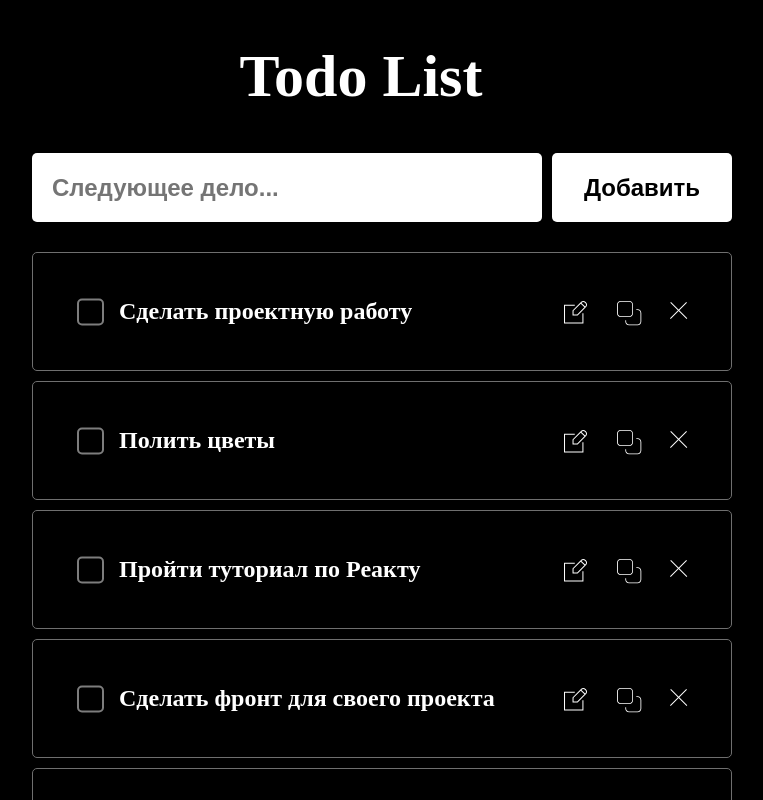
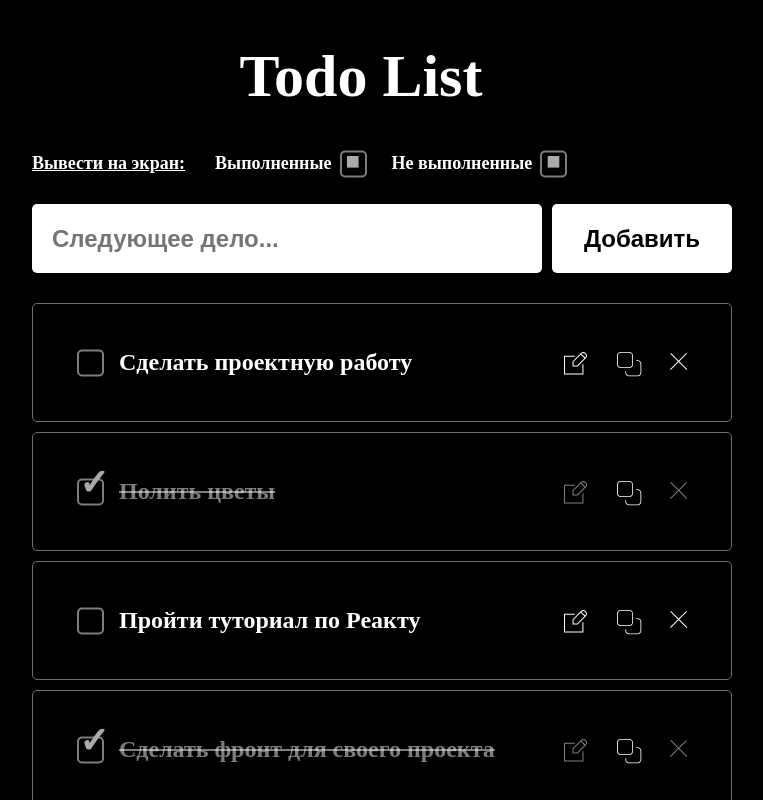
Before and after one commit to akr-Tamara-A/js-todo-list, a React (Create React App) app: page / in a window 1280 px wide. Shown: the top 800 px of the page, without its empty margins (258-1021 px from the left). Built offline with nearby package versions, Linux system fonts and the light colour scheme.

Commit message:
feat: добавить фильтрацию todo

```diff
--- /dev/null
+++ b/src/components/Checkbox/Checkbox.css
@@ -0,0 +1,77 @@
+.todos__label {
+  position: relative;
+  font-size: 18px;
+}
+
+.todos__label_left {
+  margin-right: 60px;
+  font-size: 18px;
+}
+
+
+.todos__checkbox {
+  position: absolute;
+  width: 1px;
+  height: 1px;
+  overflow: hidden;
+  clip: rect(0 0 0 0);
+  z-index: -1;
+}
+
+.todos__styledCheckbox {
+  position: absolute;
+  top: 50%;
+  transform: translateY(-50%);
+  width: 23px;
+  height: 23px;
+  border-radius: 5px;
+  border: 2px solid rgba(250, 250, 250, 0.5);
+  background-color: #000;
+  color: transparent;
+  transition: 0.2s ease;
+}
+
+.todos__styledCheckbox_left {
+  left: 0;
+}
+
+.todos__styledCheckbox_right {
+  margin-left: 8px;
+}
+
+.todos__styledCheckbox_todo::after {
+  content: "\2713";
+  position: absolute;
+  bottom: 12px;
+  left: 0;
+  width: 30px;
+  height: 30px;
+  font-size: 36px;
+}
+
+.todos__styledCheckbox_filter::after {
+  content: "\25A0";
+  position: absolute;
+  bottom: 4px;
+  left: 4px;
+  width: 24px;
+  height: 24px;
+  font-size: 24px;
+}
+
+.todos__checkbox:checked + .todos__styledCheckbox {
+  color: #aaa;
+}
+
+.todos__checkbox:focus + .todos__styledCheckbox {
+  background-color: #333;
+}
+
+.todos__checkbox:disabled + .todos__styledCheckbox {
+  background-color: #000;
+}
+
+.todos__checkbox:checked:disabled + .todos__styledCheckbox {
+  background-color: #000;
+  color: #444;
+}
--- /dev/null
+++ b/src/components/Checkbox/Checkbox.jsx
@@ -0,0 +1,21 @@
+import React from "react";
+import "./Checkbox.css";
+
+export default function Checkbox(props) {
+  return (
+    <label className={`todos__label ${props.label ? 'todos__label_left' : 'todos__label_right'}`}>
+      {props.label}
+      <input
+        type="checkbox"
+        onChange={props.onChange}
+        checked={props.checked}
+        className="todos__checkbox"
+      />
+      <span className={`
+          todos__styledCheckbox
+          ${props.label ? 'todos__styledCheckbox_right' : 'todos__styledCheckbox_left'}
+          ${props.type === 'forTodo' ? 'todos__styledCheckbox_todo' : 'todos__styledCheckbox_filter'}
+          `} />
+    </label>
+  );
+}
--- a/src/components/Form/Form.css
+++ /dev/null
@@ -1,4 +0,0 @@
-.todos__form {
-  margin-bottom: 30px;
-  display: flex;
-}
--- a/src/components/Form/Form.jsx
+++ /dev/null
@@ -1,10 +0,0 @@
-import React from "react";
-import './Form.css';
-
-export default function Form(props) {
-  return (
-    <form name="todo-form" className="todos__form" onSubmit={props.onSubmit}>
-      {props.children}
-    </form>
-  );
-}
--- a/src/components/Section/Section.css
+++ b/src/components/Section/Section.css
@@ -1,3 +1,19 @@
 .todos {
   flex-grow: 1;
 }
+
+.todos__form {
+  margin-bottom: 30px;
+  display: flex;
+}
+
+.todos__fieldset {
+  display: flex;
+  border: none;
+}
+
+.todos__legend {
+  font-size: 18px;
+  text-decoration: underline;
+  margin-right: 30px;
+}
--- a/src/components/Section/Section.jsx
+++ b/src/components/Section/Section.jsx
@@ -1,23 +1,26 @@
 import React from "react";
 import "./Section.css";
-import Form from "../Form/Form";
 import Input from "../Input/Input";
 import Button from "../Button/Button";
 import TodoList from "../TodoList/TodoList";
 import TodoItem from "../TodoItem/TodoItem";
+import Checkbox from "../Checkbox/Checkbox.jsx";
 import {todos as todosList} from "../../utils/todos";
 
 /** Компонет "Секция" */
 export default function Section() {
   const [todos, setTodos] = React.useState(todosList);
+  const [todosForRender, setTodosForRender] = React.useState(todos);
   const [inputValue, setInputValue] = React.useState('');
   const [buttonValue, setButtonValue] = React.useState('Добавить');
   const [selectedTodoId, setSelectedTodoId] = React.useState('');
+  const [checkDoneTodos, setCheckDoneTodos] = React.useState(true);
+  const [checkNotDoneTodos, setCheckNotDoneTodos] = React.useState(true);
 
   /** Проверка перерендеринга */
   React.useEffect(() => {
-    console.log(todos);
-  }, [todos]);
+    filterTodos();
+  }, [todos, checkDoneTodos, checkNotDoneTodos]);
 
   /** Получение значение инпута */
   function handleInputChange(event) {
@@ -60,8 +63,9 @@ export default function Section() {
 
   /** Обработка копирования todo */
   function handleTodoDublicate(text) {
+    setTodos([{id: Date.now(), text: text, isChecked: false}, ...todos]);
     clearForm();
-    setTodos([{id: Date.now(), text: text, isChecked: false}, ...todos]);
+    setCheckNotDoneTodos(true);
   }
 
   /** Обработка удаления todo */
@@ -76,8 +80,8 @@ export default function Section() {
     setTodos(newTodos);
   };
 
+  /**  */
   function handleCheckbox(booleen, id, text) {
-    console.log(id + ' ' + booleen);
     let newTodos = [];
     for (let todo of todos) {
       if (todo.id !== id) {
@@ -87,32 +91,79 @@ export default function Section() {
       }
     };
     setTodos(newTodos);
+  };
+
+  /** Обработка чека выполненных todo */
+  function handleCheckDoneTodos() {
+    setCheckDoneTodos(!checkDoneTodos);
   }
+
+  /** Обработка чека невыполненных todo */
+  function handleCheckNotDoneTodos() {
+    setCheckNotDoneTodos(!checkNotDoneTodos);
+  }
+
+  /** Фильтрация списка todo в зависимости от выбранных чекбоксов */
+  function filterTodos() {
+    console.log(checkDoneTodos + ' ' + checkNotDoneTodos);
+    let newTodos = [];
+    if (checkDoneTodos && checkNotDoneTodos) {
+      for (let todo of todos) {
+        newTodos.push(todo);
+      };
+    } else if (checkDoneTodos && !checkNotDoneTodos) {
+      for (let todo of todos) {
+        if (todo.isChecked) {
+          newTodos.push(todo);
+        };
+      };
+    } else if (!checkDoneTodos && checkNotDoneTodos) {
+      for (let todo of todos) {
+        if (!todo.isChecked) {
+          newTodos.push(todo);
+        };
+      };
+    }
+    setTodosForRender(newTodos);
+  }
+
 
   /** Отрисовка компонента */
   return (
     <section className="todos">
-      <Form onSubmit={handleFormSubmit}>
+      <form className="todos__form">
+        <div className="todos__fieldset">
+        <span className="todos__legend">Вывести на экран:</span>
+          <Checkbox onChange={handleCheckDoneTodos} checked={checkDoneTodos} label="Выполненные" style="forFilter" />
+          <Checkbox onChange={handleCheckNotDoneTodos} checked={checkNotDoneTodos} label="Не выполненные" style="forFilter" />
+        </div>
+      </form>
+      <form
+        name="todo-form"
+        className="todos__form"
+        onSubmit={handleFormSubmit}
+      >
         <Input
           placeholder="Следующее дело..."
           onChange={handleInputChange}
           value={inputValue}
         />
         <Button className="todos__submit-btn" text={buttonValue} />
-      </Form>
+      </form>
       <TodoList>
-        {todos.map((todo, index) => {
+        {
+        todosForRender.map((todo) => {
           return (
             <TodoItem
               key={todo.id}
-              index={index}
               text={todo.text}
               id={todo.id}
               isChecked={todo.isChecked}
               handleCheckbox={handleCheckbox}
               handleTodoEdit={handleTodoEdit}
               handleTodoDublicate={handleTodoDublicate}
-              handleTodoDelete={handleTodoDelete} />
+              handleTodoDelete={handleTodoDelete}
+            />
           );
         })}
       </TodoList>
--- a/src/components/TodoItem/TodoItem.css
+++ b/src/components/TodoItem/TodoItem.css
@@ -12,9 +12,6 @@
   margin-bottom: 0;
 }
 
-.todos__label {
-  position: relative;
-}
 
 .todo__text {
   position: relative;
@@ -30,54 +27,3 @@
   text-decoration: line-through;
   color: rgba(250, 250, 250, .5);
 }
-
-
-.todos__checkbox {
-  position: absolute;
-  width: 1px;
-  height: 1px;
-  overflow: hidden;
-  clip: rect(0 0 0 0 );
-  z-index: -1;
-}
-
-.todos__styledCheckbox {
-  position: absolute;
-  top: 50%;
-  left: 0;
-  transform: translateY(-50%);
-  width: 23px;
-  height: 23px;
-  border-radius: 5px;
-  border: 2px solid rgba(250, 250, 250, .5);
-  background-color: #000;
-  color: transparent;
-  transition: .2s ease;
-}
-
-.todos__styledCheckbox::after {
-  content: "\2714";
-  position: absolute;
-  bottom: 12px;
-  left: 0;
-  width: 30px;
-  height: 30px;
-  font-size: 36px;
-}
-
-.todos__checkbox:checked + .todos__styledCheckbox {
-  color: #aaa;
-}
-
-.todos__checkbox:focus + .todos__styledCheckbox {
-  background-color: #333;
-}
-
-.todos__checkbox:disabled + .todos__styledCheckbox {
-  background-color: #000;
-}
-
-.todos__checkbox:checked:disabled + .todos__styledCheckbox {
-  background-color: #000;
-  color: #444;
-}
--- a/src/components/TodoItem/TodoItem.jsx
+++ b/src/components/TodoItem/TodoItem.jsx
@@ -1,6 +1,7 @@
 import React from "react";
 import "./TodoItem.css";
 import Button from "../Button/Button";
+import Checkbox from "../Checkbox/Checkbox.jsx";
 
 export default function TodoItem(props) {
   const [isChecked, setIsChecked] = React.useState(props.isChecked);
@@ -24,15 +25,7 @@ export default function TodoItem(props) {
 
   return (
     <li className="todo" id={props.id}>
-      <label className="todos__label">
-        <input
-          type="checkbox"
-          onChange={handleCheckbox}
-          checked={isChecked}
-          className="todos__checkbox"
-        />
-        <span className="todos__styledCheckbox" />
-      </label>
+      <Checkbox onChange={handleCheckbox} checked={isChecked} hasLabel={false} type="forTodo"/>
       <p
         className={`todo__text ${
           props.isChecked ? "todo__text_type_checked" : null
--- a/src/utils/todos.js
+++ b/src/utils/todos.js
@@ -4,13 +4,13 @@ const todos = [
     isChecked: false },
   { id: "2",
     text: "Полить цветы",
-    isChecked: false },
+    isChecked: true },
   { id: "3",
     text: "Пройти туториал по Реакту",
     isChecked: false },
   { id: "4",
     text: "Сделать фронт для своего проекта",
-    isChecked: false },
+    isChecked: true },
   { id: "5",
     text: "Погулять с собакой",
     isChecked: false },
```
